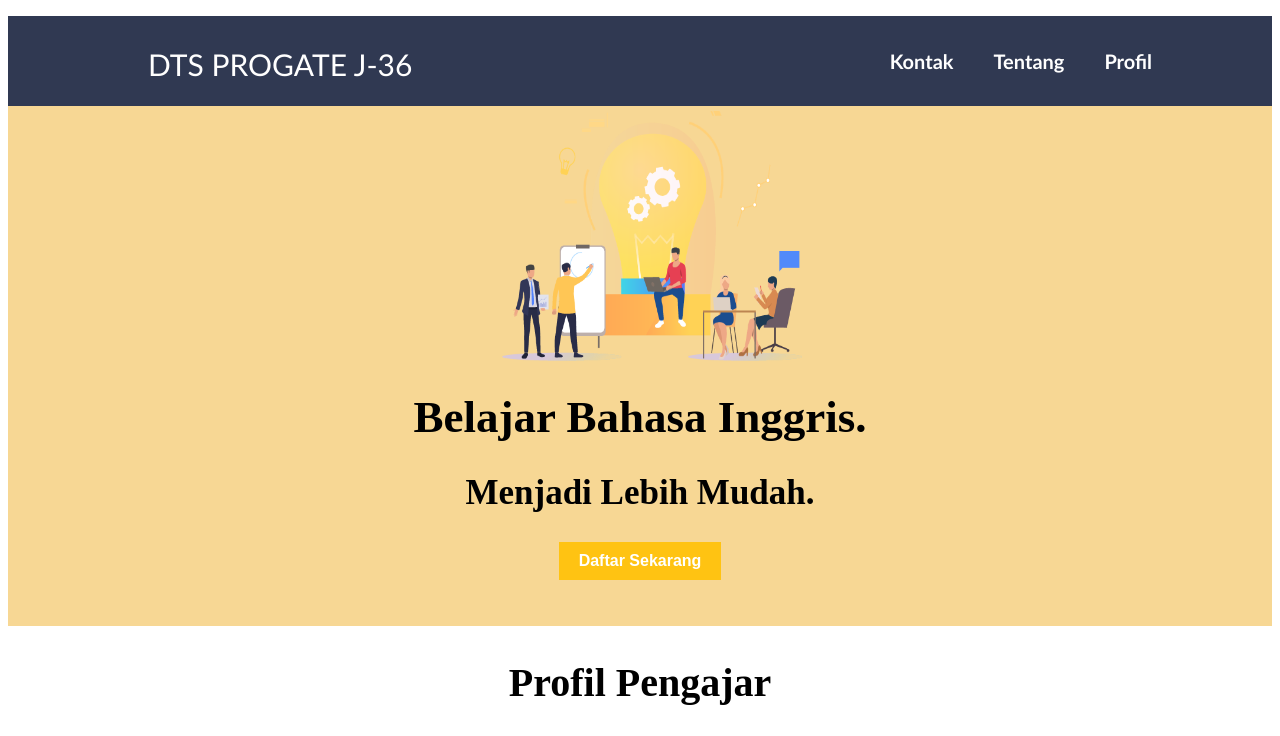
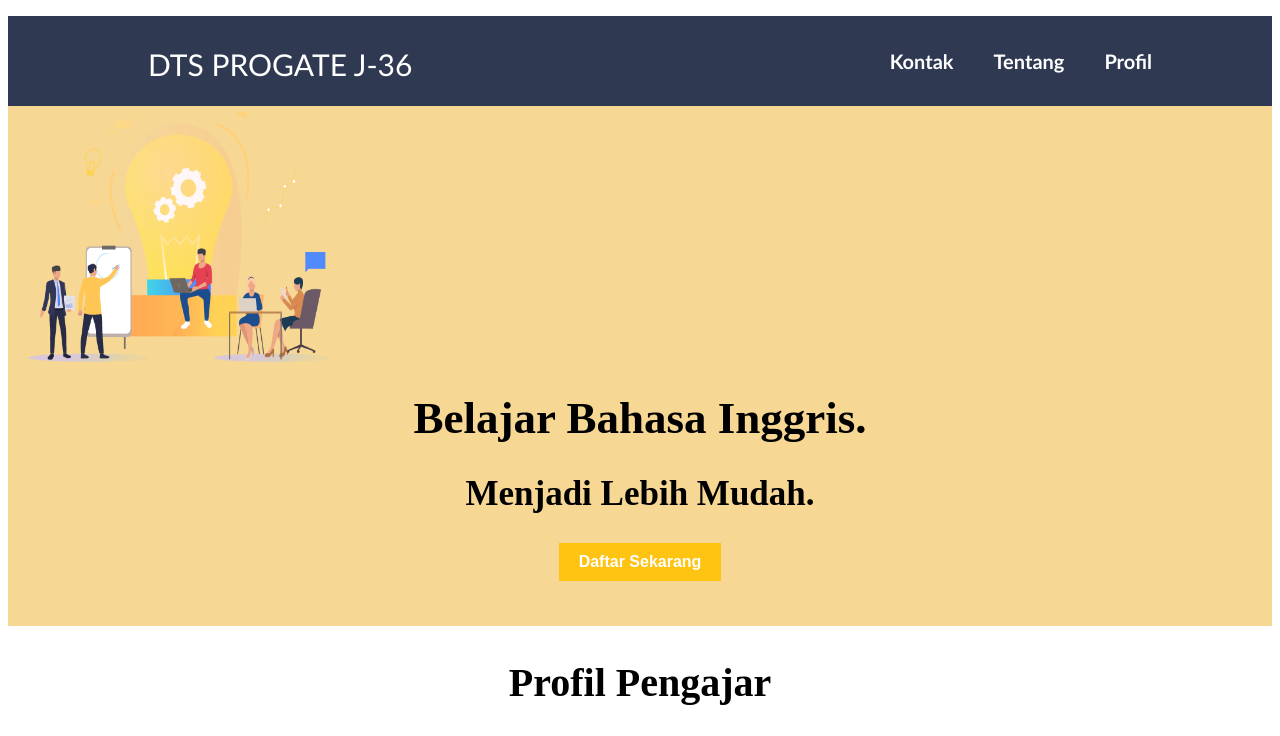
Before and after one commit to silfaka/J36_DTS20, a plain HTML site: page index.html in a window 1280 px wide. Shown: the top 736 px of the page. Drawn offline with Linux system fonts and the light colour scheme.

Commit message:
Update stylesheet.css

```diff
--- a/stylesheet.css
+++ b/stylesheet.css
@@ -50,7 +50,7 @@ li {
 .main-section-logo {
   text-align: center;
   margin-top: none;
-  margin-right: 400px;
+  margin-right: 1000px;
 
 }
 .copy-container  {
```
